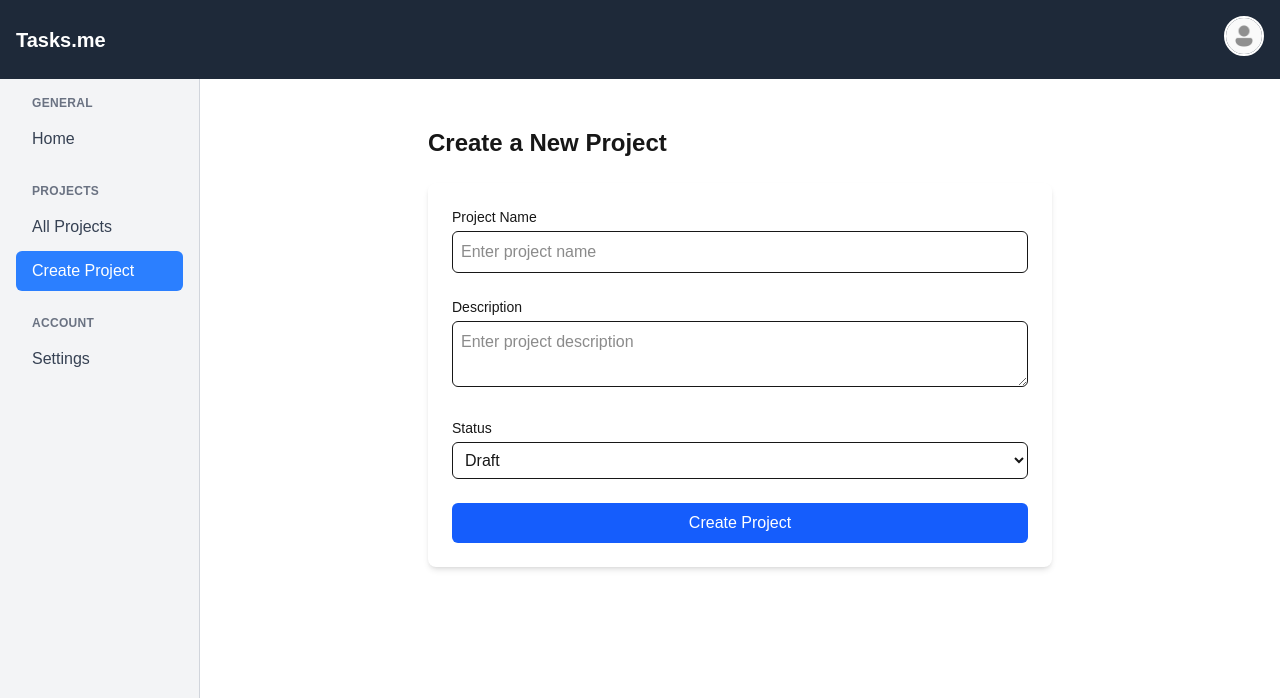
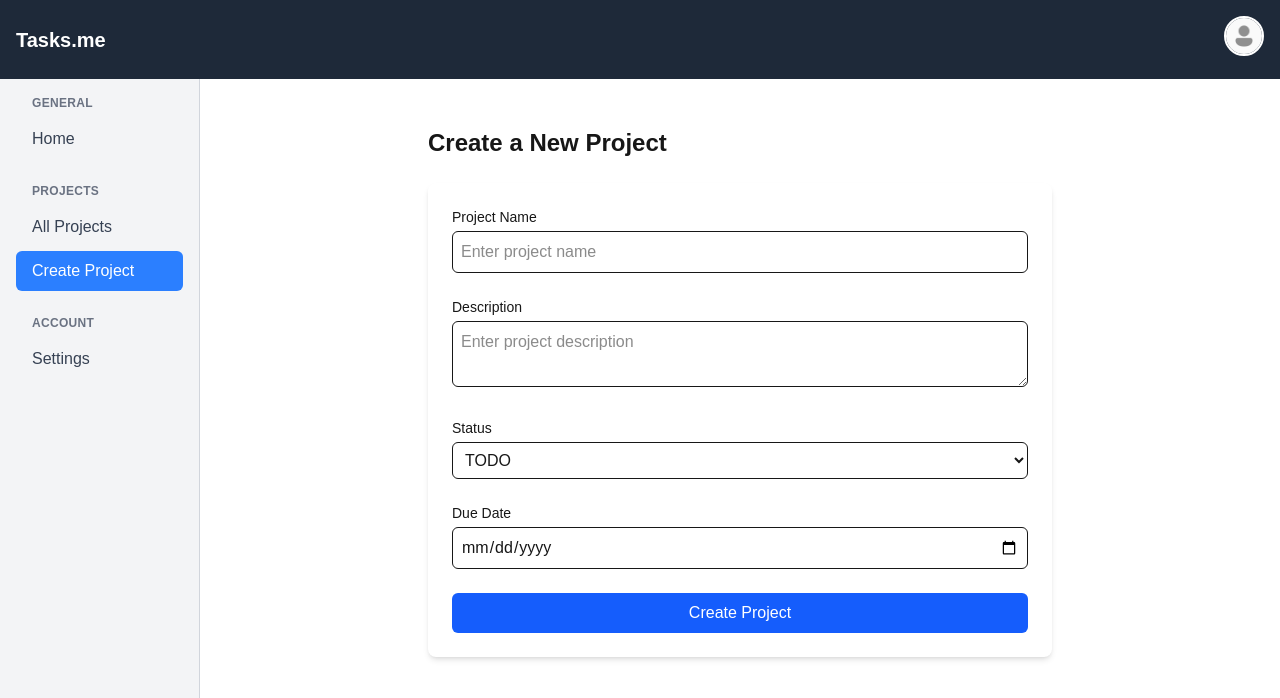
Before and after one commit to Maryam-Ashfaq10/Next.js-PM-tool, a Next.js app: page /projects/create in a window 1280 px wide. Shown: the top 698 px of the page. Built offline with nearby package versions, Linux system fonts and the light colour scheme.

Commit message:
updated projects section

```diff
--- a/app/(auth)/login/page.tsx
+++ b/app/(auth)/login/page.tsx
@@ -33,6 +33,11 @@ export default function LoginPage() {
       setSuccess("Login successful! Redirecting...");
 
       //redirect here
+      // wait a bit so user can see success
+      setTimeout(() => {
+        router.push("/");
+      }, 1000);
+
 
     } catch (error) {
       setError("Failed to connect to the server");
--- a/app/(main)/projects/create/page.tsx
+++ b/app/(main)/projects/create/page.tsx
@@ -7,6 +7,7 @@ export default function NewProjectPage() {
     name: "",
     description: "",
     status: "draft",
+    dueDate: "", // 👈 new field for due date
   });
 
   const handleChange = (e: any) => {
@@ -17,7 +18,7 @@ export default function NewProjectPage() {
   const handleSubmit = (e: any) => {
     e.preventDefault();
     console.log("Creating project:", form);
-    // TODO: send POST to /api/projects
+    // TODO: send POST to /api/projects/create
   };
 
   return (
@@ -63,10 +64,25 @@ export default function NewProjectPage() {
             onChange={handleChange}
             className="w-full border rounded-md p-2 focus:ring-2 focus:ring-blue-500"
           >
-            <option value="draft">Draft</option>
-            <option value="in-progress">In Progress</option>
-            <option value="completed">Completed</option>
+            <option value="todo">TODO</option>
+            <option value="inprogress">IN PROGRESS</option>
+            <option value="uat">UAT</option>
+            <option value="prod">PRODUCTION</option>
+            <option value="completed">COMPLETED</option>
           </select>
+        </div>
+
+        {/* Due Date */}
+        <div>
+          <label className="block text-sm font-medium mb-1">Due Date</label>
+          <input
+            type="date"
+            name="dueDate"
+            min={new Date().toISOString().split("T")[0]}
+            value={form.dueDate}
+            onChange={handleChange}
+            className="w-full border rounded-md p-2 focus:ring-2 focus:ring-blue-500"
+          />
         </div>
 
         {/* Submit */}
--- /dev/null
+++ b/app/api/projects/create/route.ts
@@ -0,0 +1,44 @@
+import { NextResponse } from "next/server";
+import bcrypt from "bcryptjs";
+import clientPromise from "@/lib/mongodb";
+
+interface CreateProject {
+    name: string;
+    description: string;
+    status: string;
+    dueDate: string;
+}
+
+export async function POST(req: Request) {
+    try {
+        const { name, description, status, dueDate }: CreateProject = await req.json();
+
+        if (!name) {
+            return NextResponse.json({ message: "Data is required" }, { status: 400 });
+        }
+
+        const client = await clientPromise;
+        const db = client.db("pm");
+
+        const projectsCollection = db.collection("projects");
+
+        // Create the project document
+        const newProject = {
+            name,
+            description,
+            status,
+            dueDate: dueDate ? new Date(dueDate) : null,
+            createdAt: new Date(),
+            updatedAt: new Date(),
+        };
+
+        // Insert into MongoDB
+        const result = await projectsCollection.insertOne(newProject);
+
+        return NextResponse.json({ message: "Project created!" }, { status: 200 });
+
+    } catch (error) {
+        console.error("Signup error:", error);
+        return NextResponse.json({ message: "Internal server error" }, { status: 500 });
+    }
+}
```
